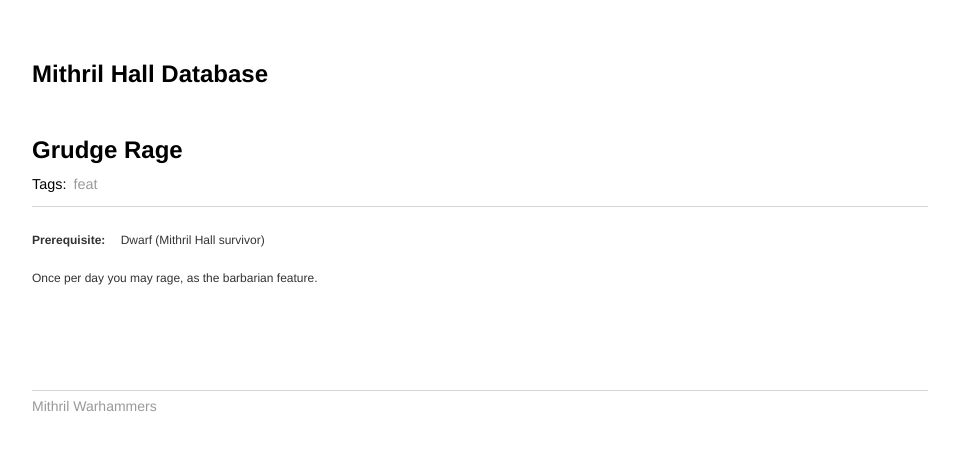
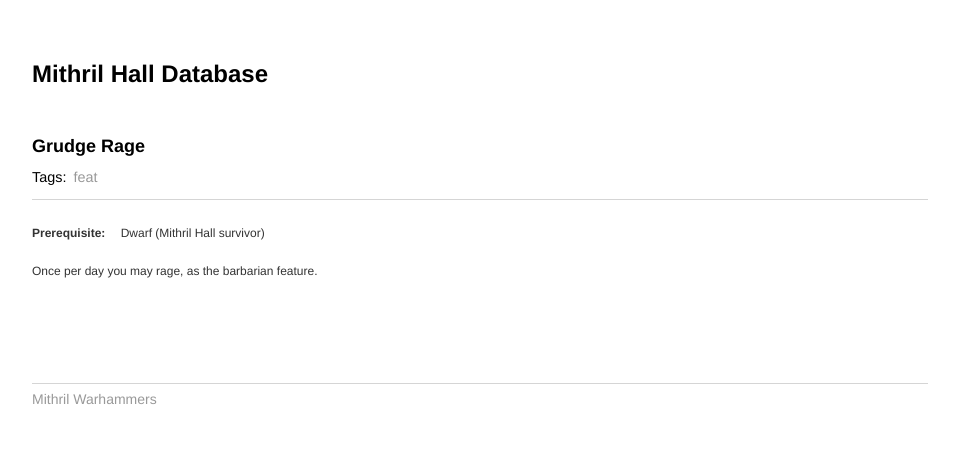
Before and after one commit to Thexeir/thexeir.github.io, a Jekyll site: the page built from _posts/spellsfeats/2017-12-21-Feat-Grudge-Rage.md, in a window 1280 px wide. Shown: the top 450 px of the page, without its empty margins (160-1119 px from the left). Built offline with Jekyll 4.4.1, drawn with Linux system fonts in a browser that asks for light colours.

Commit message:
size change

```diff
--- a/css/main.css
+++ b/css/main.css
@@ -61,9 +61,6 @@ ul.posts li {
     margin: 0;
     padding: 0;
 }
-.post-title{
-    font-size:2.4em;
-}
 article p {
     font-size: 1.2em;
 }
```
